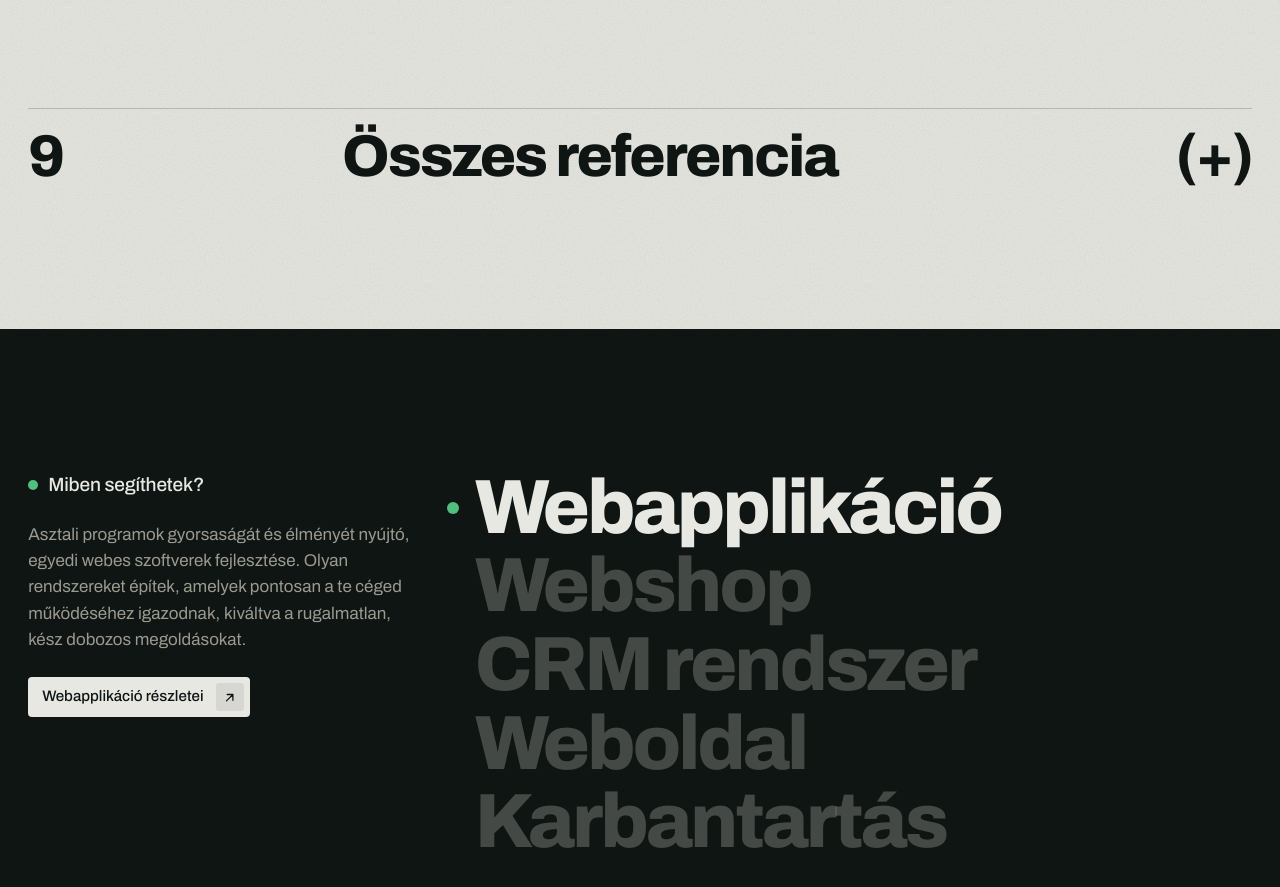
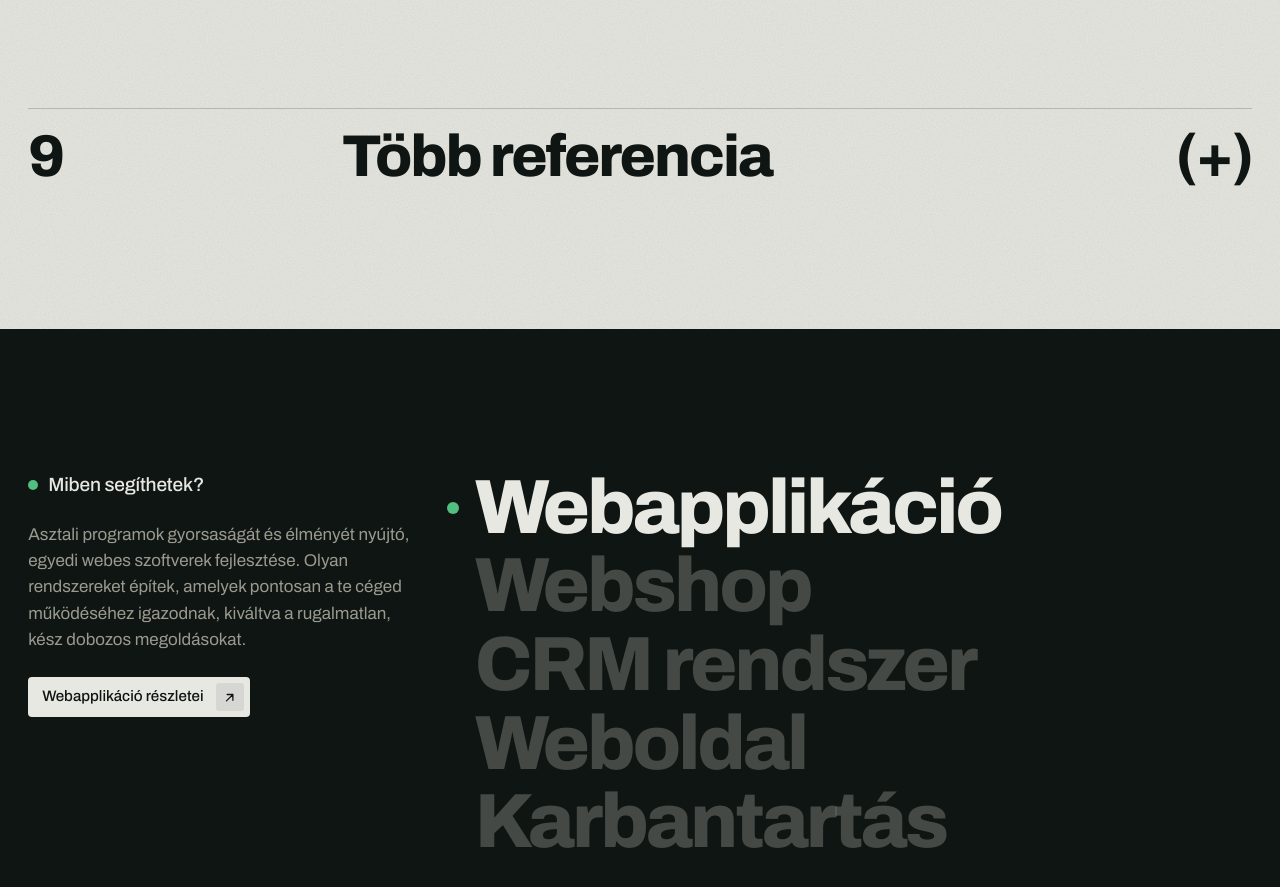
Before and after one commit to Quruzslo/PreferSite, a Next.js app: page / in a window 1280 px wide. Shown: the part 7340-8227 px from the top of the page. Built offline with nearby package versions, Linux system fonts and the light colour scheme.

Commit message:
Referenciáknál kivéve néhány link

```diff
--- a/components/References/References.tsx
+++ b/components/References/References.tsx
@@ -89,7 +89,7 @@ export default function References({
         >
           <span className="type-h2 lg:col-span-3">{refArray.length}</span>
           <span className="type-h2 transition-opacity group-hover:opacity-60 lg:col-span-7">
-            {showAll ? "Kevesebb referencia" : "Összes referencia"}
+            {showAll ? "Kevesebb referencia" : "Több referencia"}
           </span>
           <span className="type-h2 justify-self-end lg:col-span-2">
             {showAll ? "(−)" : "(+)"}
```
